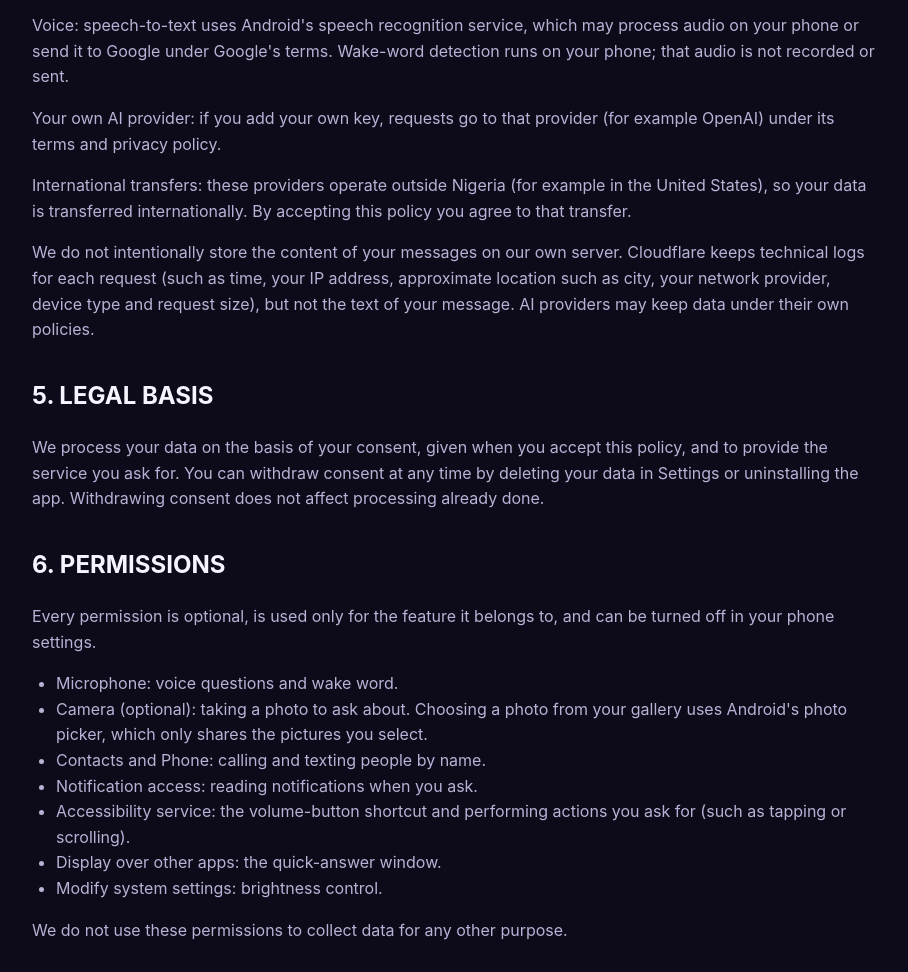
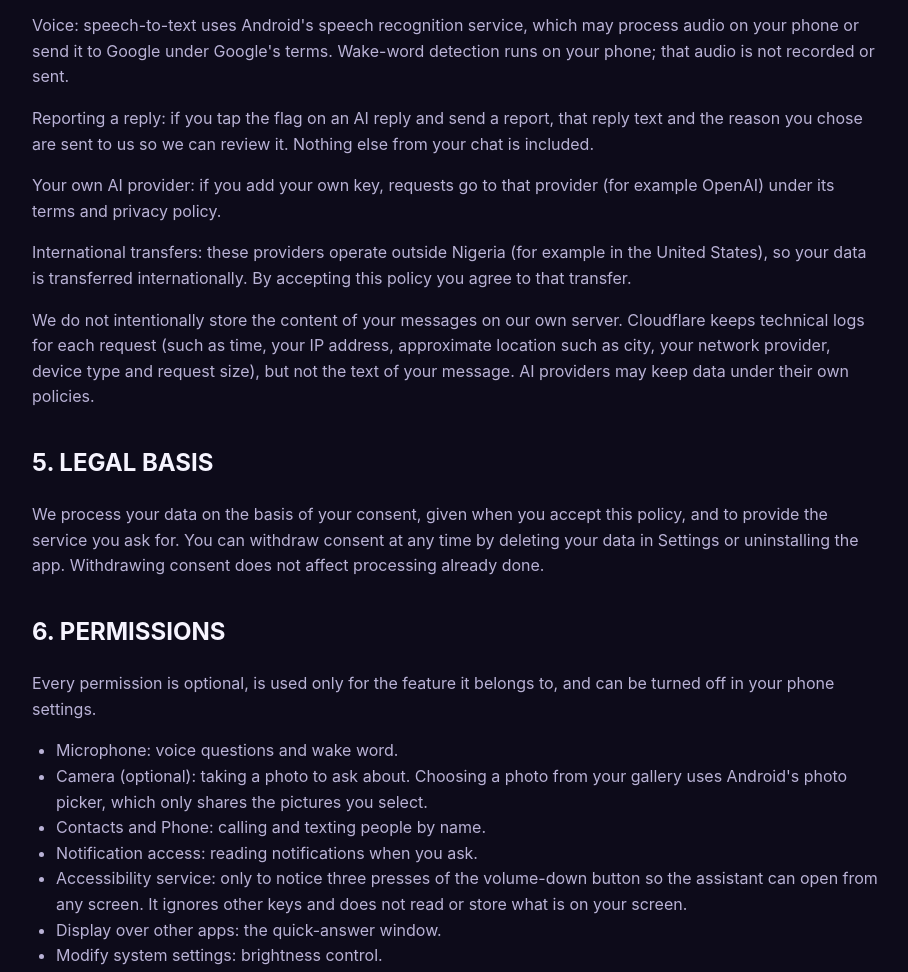
Before and after one commit to TRIPLE-D2000/HeritageAIWebsite, a plain HTML site: page privacy.html in a window 1280 px wide. Shown: the part 1418-2390 px from the top of the page, without its empty margins (48-956 px from the left). Drawn offline with Linux system fonts and the light colour scheme.

Commit message:
Update privacy.html

```diff
--- a/privacy.html
+++ b/privacy.html
@@ -38,6 +38,7 @@
 </ul>
 <p>Contacts: your contact list is never uploaded. Name matching happens on your phone. If you ask the assistant to look up a contact, the result is shown in the chat and becomes part of the conversation, so it may be sent with later messages. Delete the conversation if you do not want that.</p>
 <p>Voice: speech-to-text uses Android's speech recognition service, which may process audio on your phone or send it to Google under Google's terms. Wake-word detection runs on your phone; that audio is not recorded or sent.</p>
+<p>Reporting a reply: if you tap the flag on an AI reply and send a report, that reply text and the reason you chose are sent to us so we can review it. Nothing else from your chat is included.</p>
 <p>Your own AI provider: if you add your own key, requests go to that provider (for example OpenAI) under its terms and privacy policy.</p>
 <p>International transfers: these providers operate outside Nigeria (for example in the United States), so your data is transferred internationally. By accepting this policy you agree to that transfer.</p>
 <p>We do not intentionally store the content of your messages on our own server. Cloudflare keeps technical logs for each request (such as time, your IP address, approximate location such as city, your network provider, device type and request size), but not the text of your message. AI providers may keep data under their own policies.</p>
@@ -50,7 +51,7 @@
 <li>Camera (optional): taking a photo to ask about. Choosing a photo from your gallery uses Android's photo picker, which only shares the pictures you select.</li>
 <li>Contacts and Phone: calling and texting people by name.</li>
 <li>Notification access: reading notifications when you ask.</li>
-<li>Accessibility service: the volume-button shortcut and performing actions you ask for (such as tapping or scrolling).</li>
+<li>Accessibility service: only to notice three presses of the volume-down button so the assistant can open from any screen. It ignores other keys and does not read or store what is on your screen.</li>
 <li>Display over other apps: the quick-answer window.</li>
 <li>Modify system settings: brightness control.</li>
 </ul>
```
